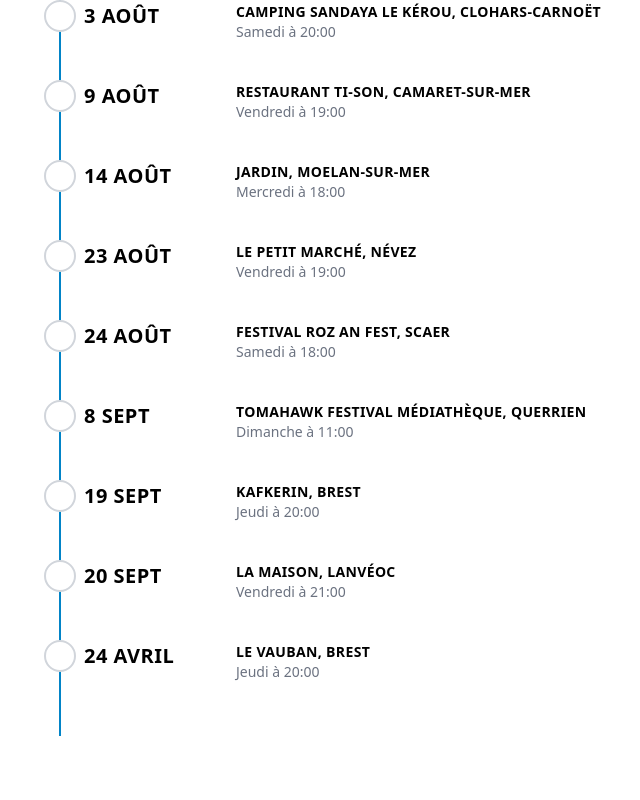
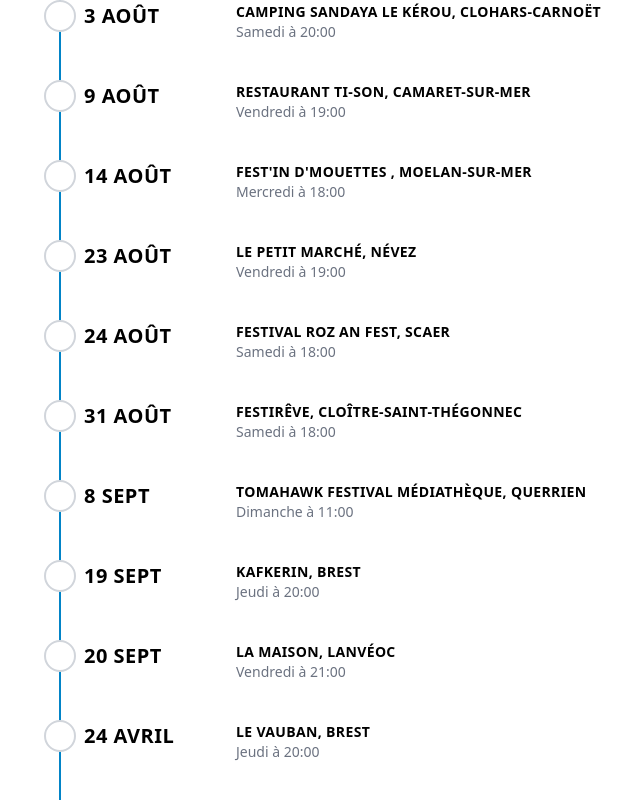
Before and after one commit to AlexandreKempf/en-tete-a-texte, a SvelteKit app: page /concerts in a window 1280 px wide. Shown: the part 1570-2370 px from the top of the page, without its empty margins (596-1236 px from the left). Before the commit the page ends 2306 px from the top, so only its background shows below. Built offline with nearby package versions, Linux system fonts and the light colour scheme.

Commit message:
Update concerts.js

```diff
--- a/src/routes/concerts.js
+++ b/src/routes/concerts.js
@@ -295,7 +295,7 @@
     },
     {
         date: new Date(2024, 7, 14, 18),
-        place: 'Jardin, Moelan-Sur-Mer'
+        place: 'Fest\'in d\'mouettes , Moelan-Sur-Mer'
     },
     {
         date: new Date(2024, 7, 23, 19),
@@ -304,6 +304,10 @@
     {
         date: new Date(2024, 7, 24, 18),
         place: 'Festival Roz an Fest, Scaer'
+    },
+    {
+        date: new Date(2024, 7, 31, 18),
+        place: 'Festirêve, Cloître-Saint-Thégonnec'
     },
 
 
```
